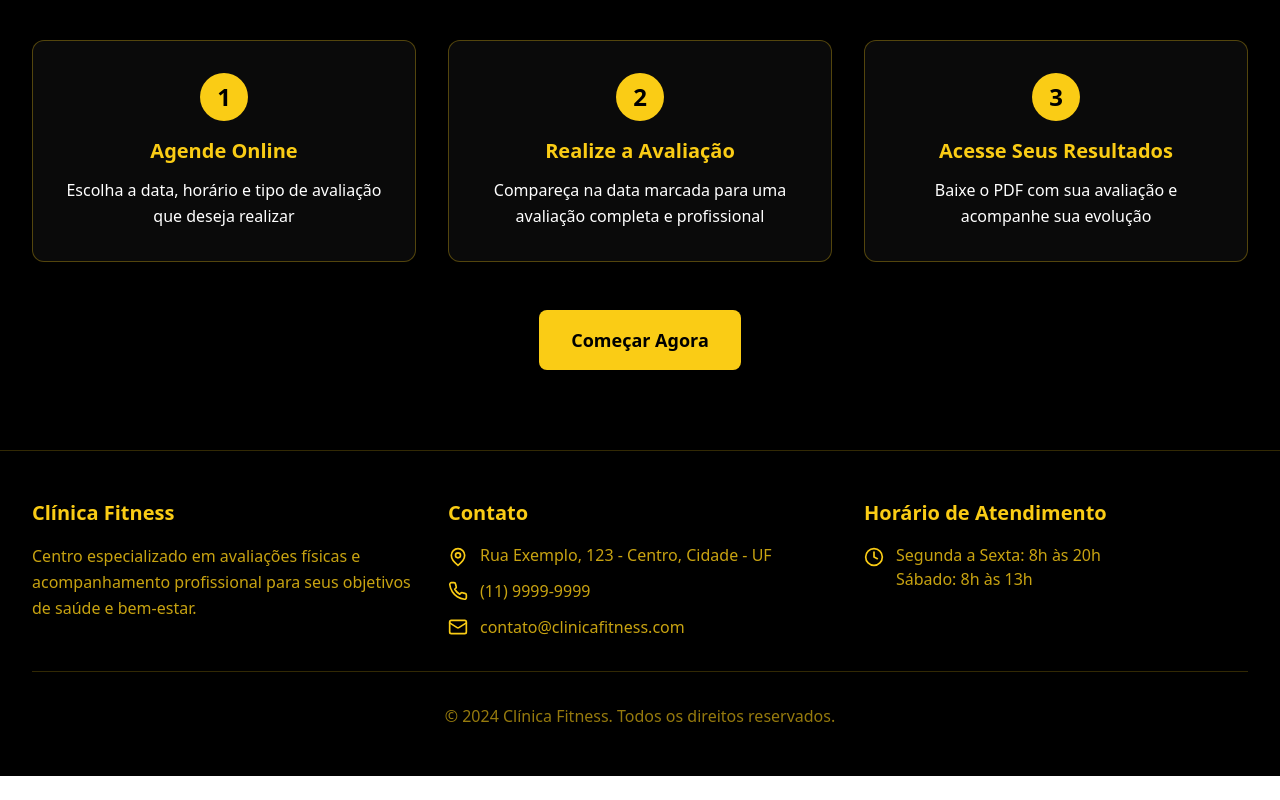
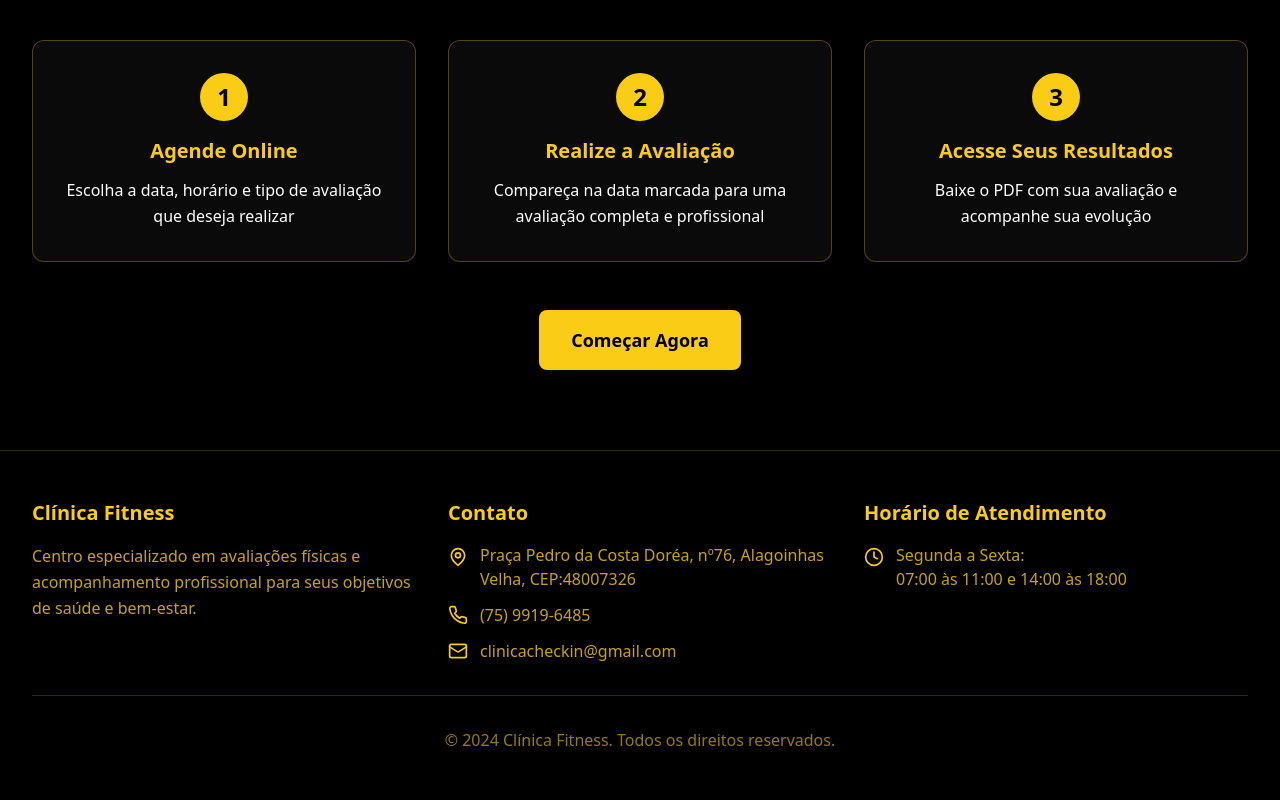
Before and after one commit to RSR202555/frontendcheckin, a React (Vite) app: page / in a window 1280 px wide. Shown: the part 2874-3674 px from the top of the page. Before the commit the page ends 3650 px from the top, so only its background shows below. Built offline with nearby package versions, Linux system fonts and the light colour scheme.

Commit message:
Atualizar rodapé com endereço, telefone, email e horário reais

```diff
--- a/src/components/Layout/Footer.tsx
+++ b/src/components/Layout/Footer.tsx
@@ -17,15 +17,17 @@ export function Footer() {
             <div className="space-y-3">
               <div className="flex items-start gap-3">
                 <MapPin size={20} className="mt-1 flex-shrink-0" />
-                <span className="text-yellow-400/80">Rua Exemplo, 123 - Centro, Cidade - UF</span>
+                <span className="text-yellow-400/80">
+                  Praça Pedro da Costa Doréa, nº76, Alagoinhas Velha, CEP:48007326
+                </span>
               </div>
               <div className="flex items-center gap-3">
                 <Phone size={20} className="flex-shrink-0" />
-                <span className="text-yellow-400/80">(11) 9999-9999</span>
+                <span className="text-yellow-400/80">(75) 9919-6485</span>
               </div>
               <div className="flex items-center gap-3">
                 <Mail size={20} className="flex-shrink-0" />
-                <span className="text-yellow-400/80">contato@clinicafitness.com</span>
+                <span className="text-yellow-400/80">clinicacheckin@gmail.com</span>
               </div>
             </div>
           </div>
@@ -36,8 +38,8 @@ export function Footer() {
               <div className="flex items-start gap-3">
                 <Clock size={20} className="mt-1 flex-shrink-0" />
                 <div className="text-yellow-400/80">
-                  <p>Segunda a Sexta: 8h às 20h</p>
-                  <p>Sábado: 8h às 13h</p>
+                  <p>Segunda a Sexta:</p>
+                  <p>07:00 às 11:00 e 14:00 às 18:00</p>
                 </div>
               </div>
             </div>
```
